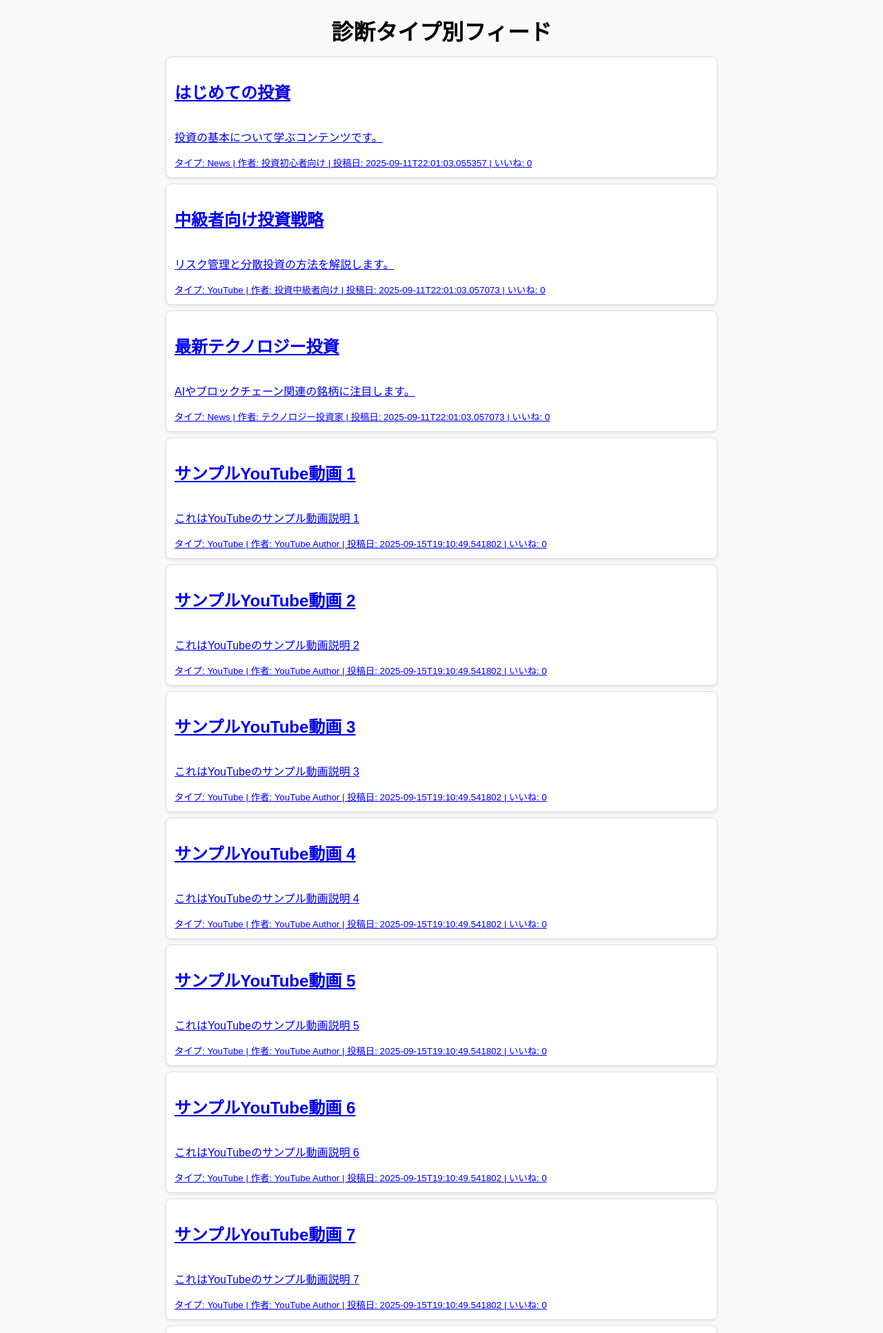
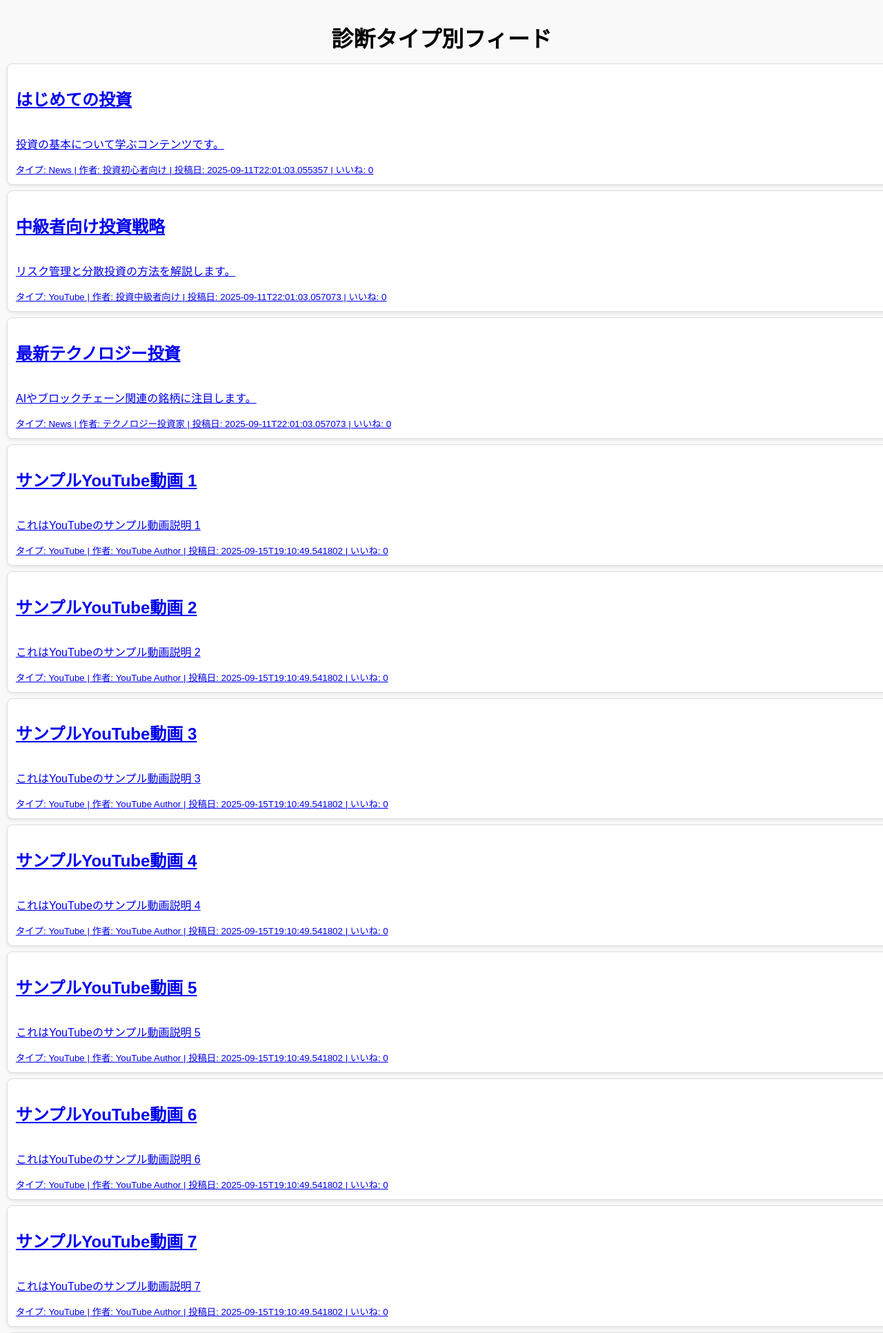
Before and after one commit to babaginji/content_api, a Flask app: page / in a window 1280 px wide. Shown: the top 1932 px of the page at 69% size. Run offline with Flask 3, Linux system fonts and the light colour scheme; data comes from the database, SQL or seed files in the repository; some libraries are stand-ins or nearby versions.

Commit message:
Fix responsive design for mobile

```diff
--- a/static/content_style.css
+++ b/static/content_style.css
@@ -1,7 +1,8 @@
 body {
     font-family: sans-serif;
-    margin: 10px;
+    margin: 0; /* 余白をなくす */
     background-color: #f9f9f9;
+    padding: 10px; /* 端に少し余白 */
 }
 
 h1 {
@@ -12,9 +13,8 @@ h1 {
 #content-list {
     display: flex;
     flex-direction: column;
-    gap: 8px; /* カード同士の隙間を狭く */
-    max-width: 800px; /* 画面幅に寄せる */
-    margin: 0 auto;
+    gap: 8px; /* カード同士の隙間 */
+    width: 100%; /* 画面いっぱい */
 }
 
 .content-item-link {
@@ -30,12 +30,13 @@ h1 {
 .content-item {
     background-color: #fff;
     border: 1px solid #ddd;
-    border-radius: 8px; /* 少し小さめに */
-    padding: 12px;      /* 少し狭めに */
+    border-radius: 8px;
+    padding: 12px;
     box-shadow: 0 2px 4px rgba(0,0,0,0.08);
     display: flex;
     flex-direction: column;
     transition: box-shadow 0.2s ease;
+    width: 100%; /* 親の幅いっぱいに広げる */
 }
 
 .thumbnail img {
@@ -46,7 +47,7 @@ h1 {
 }
 
 .content-info h2 {
-    font-size: 16px; /* 少し小さめにして縦の余白を減らす */
+    font-size: 16px;
     margin: 0 0 6px 0;
 }
 
```
